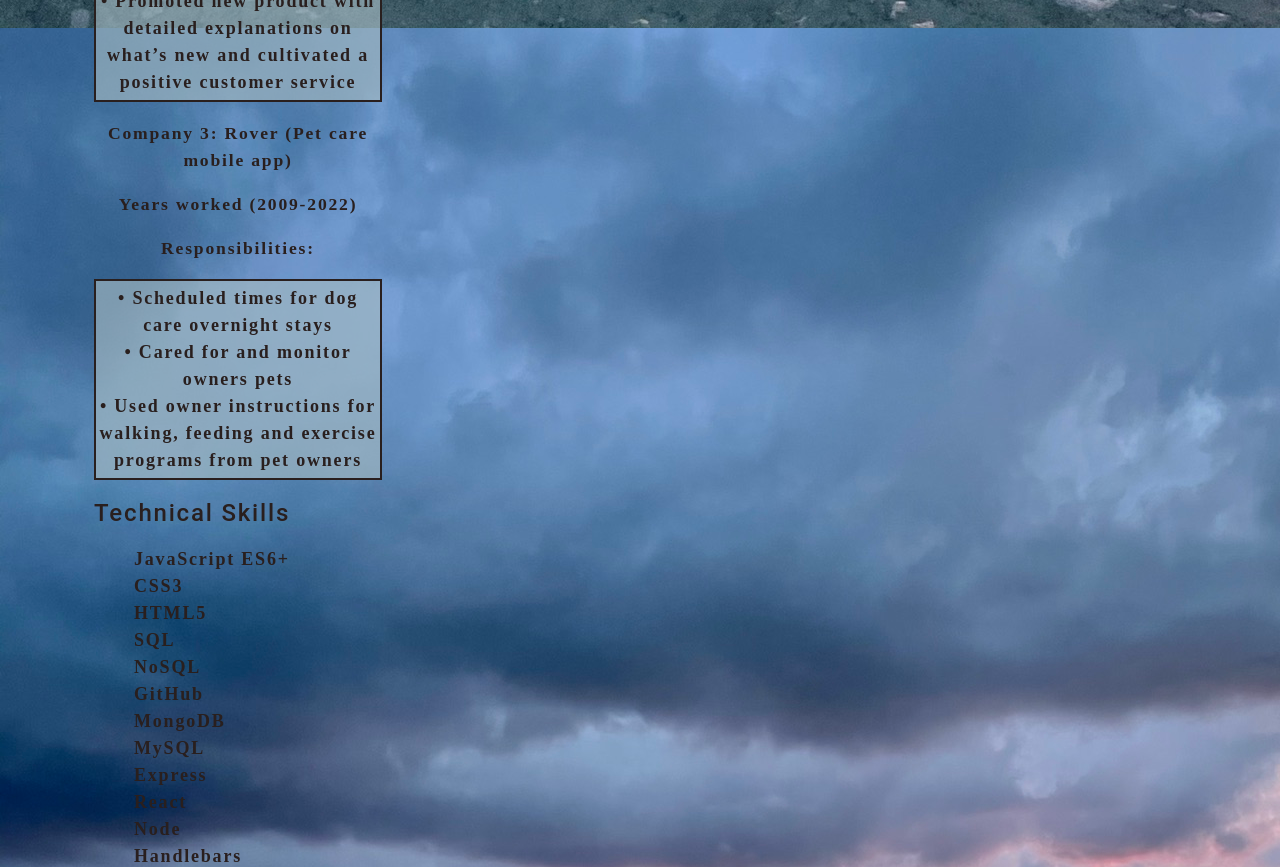
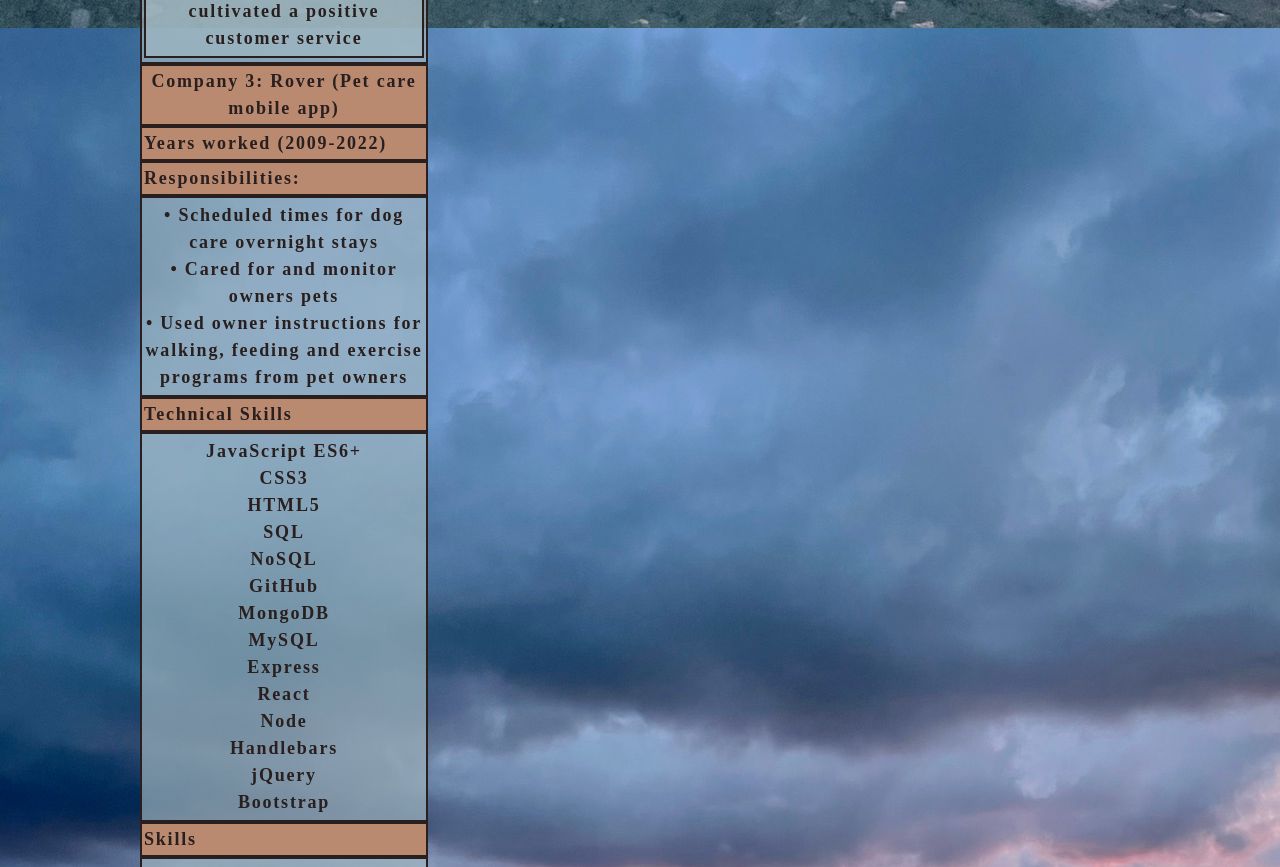
Before and after one commit to Plaindemon/disco-outlet-react-portfolio, a React (Create React App) app: page /resume in a window 1280 px wide. Shown: the part 2020-2887 px from the top of the page. Built offline with nearby package versions, Linux system fonts and the light colour scheme.

Commit message:
css styling work in progress

```diff
--- a/src/components/Resume/index.js
+++ b/src/components/Resume/index.js
@@ -1,22 +1,18 @@
 import React from 'react';
-import { Card, Button, ListGroup, ListItem } from 'react-bootstrap';
+import { Card, CardGroup, Button, ListGroup, ListItem, Row, Col } from 'react-bootstrap';
+import { Container } from '../Footer/FooterStyles';
 
 function Resume() {
     return (
-        <section>
+        <Container>
 
+        <Row xs={1} md={2}>
 
-            {/* <Card className="resume-head">Resume</Card> */}
-
-            {/* <Card.Img variant="top" src="holder.js/100px180" /> */}
-
-
-
-
+            <Col>
 
                     <Card className="resume-section" style={{ width: '18rem' }}>
                         <Card.Body>
-                    <Card.Subtitle className="resume-head">Education: </Card.Subtitle>
+                            <Card.Title className="resume-head">Education: </Card.Title>
                             <ListGroup className="resume-box" variant="flush">
                                 <ListGroup.Item>Certificate, Full Stack Web Development </ListGroup.Item>
                                 <ListGroup.Item>University of Utah - Salt Lake City, UT</ListGroup.Item>
@@ -37,7 +33,9 @@ function Resume() {
                             </ListGroup>
                         </Card.Body>
                     </Card>
-            <Card style={{ width: '18rem' }}>
+                    </Col>
+            <Col>
+                    <Card className="resume-section" style={{ width: '18rem' }}>
 
                         <Card.Header className="resume-head">Company 1: Ken Garff Automotive Group</Card.Header>
 
@@ -57,72 +55,90 @@ function Resume() {
                             </ListGroup>
                         </Card.Body>
                     </Card>
-            <Card style={{ width: '18rem' }}>
-                <p>Company 2: Michael Kors</p>
-                <p>Years worked (2016-2018)</p>
 
-                <p>Responsibilities:  </p>
-                <ol className="resume-box">
-                    <li> • Performed excellent communication skills with customers to prioritize their needs</li>
-                    <li> • Personalized the customer experience for each individual customer</li>
-                    <li> • Top 3 in sales performance every month</li>
-                    <li> • Processed shipment and organized back of house on daily basis </li>
-                    <li> • Promoted new product with detailed explanations on what’s new and cultivated a positive customer service</li>
 
-                </ol>
+                </Col>
+        </Row>
 
+
+        <Row xs={1} md={2}>
+            <Col>
+                    <Card className="resume-section" style={{ width: '18rem' }}>
+                        <Card.Body>
+                            <Card.Header className="resume-head">Company 2: Michael Kors</Card.Header>
+                            <Card.Body className="resume-box">
+                                <Card.Title className="resume-head">Years worked (2016-2018)</Card.Title>
+
+                                <Card.Title className="resume-head">Responsibilities: </Card.Title>
+                                <ListGroup className="resume-box" variant="flush">
+                                    <ListGroup.Item> • Performed excellent communication skills with customers to prioritize their needs</ListGroup.Item>
+                                    <ListGroup.Item> • Personalized the customer experience for each individual customer</ListGroup.Item>
+                                    <ListGroup.Item> • Top 3 in sales performance every month</ListGroup.Item>
+                                    <ListGroup.Item> • Processed shipment and organized back of house on daily basis </ListGroup.Item>
+                                    <ListGroup.Item> • Promoted new product with detailed explanations on what’s new and cultivated a positive customer service</ListGroup.Item>
+
+                                </ListGroup>
+                            </Card.Body>
+                        </Card.Body>
                     </Card>
+                    <Card className="resume-section" style={{ width: '18rem' }}>
+                        <Card.Body>
+                            <Card.Header className="resume-head">Company 3: Rover (Pet care mobile app) </Card.Header>
+                            <Card.Title className="resume-head">Years worked (2009-2022)</Card.Title>
 
-            <Card style={{ width: '18rem' }}>
-                <p>Company 3: Rover (Pet care mobile app) </p>
-                <p>Years worked (2009-2022)</p>
+                            <Card.Title className="resume-head">Responsibilities: </Card.Title>
+                            <ListGroup className="resume-box" variant="flush">
+                                <ListGroup.Item> • Scheduled times for dog care overnight stays</ListGroup.Item>
+                                <ListGroup.Item> • Cared for and monitor owners pets</ListGroup.Item>
+                                <ListGroup.Item> • Used owner instructions for walking, feeding and exercise programs from pet owners </ListGroup.Item>
 
-                <p>Responsibilities: </p>
-                <ol className="resume-box">
-                    <li> • Scheduled times for dog care overnight stays</li>
-                    <li> • Cared for and monitor owners pets</li>
-                    <li> • Used owner instructions for walking, feeding and exercise programs from pet owners </li>
+                            </ListGroup>
+                        </Card.Body>
+                    </Card>
+            </Col>
+                    </Row >
+        <Row xs={1} md={2}>
+        <Col>
+            <Card className="resume-section" style={{ width: '18rem' }}>
+                <Card.Body>
+                    <Card.Header className="resume-head">Technical Skills</Card.Header>
+                    <ListGroup className="resume-box" variant="flush">
+                        <ListGroup.Item>JavaScript ES6+</ListGroup.Item>
+                        <ListGroup.Item>CSS3</ListGroup.Item>
+                        <ListGroup.Item>HTML5</ListGroup.Item>
+                        <ListGroup.Item>SQL</ListGroup.Item>
+                        <ListGroup.Item>NoSQL</ListGroup.Item>
+                        <ListGroup.Item>GitHub</ListGroup.Item>
+                        <ListGroup.Item>MongoDB</ListGroup.Item>
+                        <ListGroup.Item>MySQL</ListGroup.Item>
+                        <ListGroup.Item>Express</ListGroup.Item>
+                        <ListGroup.Item>React</ListGroup.Item>
+                        <ListGroup.Item>Node</ListGroup.Item>
+                        <ListGroup.Item>Handlebars</ListGroup.Item>
+                        <ListGroup.Item>jQuery</ListGroup.Item>
+                        <ListGroup.Item>Bootstrap</ListGroup.Item>
+                    </ListGroup>
+                    <Card.Header className="resume-head">Skills</Card.Header>
+                    <ListGroup className="resume-box" variant="flush">
+                        <ListGroup.Item>Communication</ListGroup.Item>
+                        <ListGroup.Item>Chemistry</ListGroup.Item>
+                        <ListGroup.Item>Ceramics</ListGroup.Item>
+                        <ListGroup.Item>Inventory Management</ListGroup.Item>
+                        <ListGroup.Item>Supply Management</ListGroup.Item>
+                        <ListGroup.Item>Safe Chemical Handling</ListGroup.Item>
+                        <ListGroup.Item>Customer Care</ListGroup.Item>
+                        <ListGroup.Item>Customer Service</ListGroup.Item>
+                        <ListGroup.Item>Customer Support</ListGroup.Item>
 
-                </ol>
-
+                    </ListGroup>
+                </Card.Body>
             </Card>
 
 
+                    </Col>
+                </Row >
 
-            <div>
-                <h4>Technical Skills</h4>
-                <ul>
-                    <li>JavaScript ES6+</li>
-                    <li>CSS3</li>
-                    <li>HTML5</li>
-                    <li>SQL</li>
-                    <li>NoSQL</li>
-                    <li>GitHub</li>
-                    <li>MongoDB</li>
-                    <li>MySQL</li>
-                    <li>Express</li>
-                    <li>React</li>
-                    <li>Node</li>
-                    <li>Handlebars</li>
-                    <li>jQuery</li>
-                    <li>Bootstrap</li>
-                </ul>
-                <h4>Skills</h4>
-                <ul>
-                    <li>Communication</li>
-                    <li>Chemistry</li>
-                    <li>Ceramics</li>
-                    <li>Inventory Management</li>
-                    <li>Supply Management</li>
-                    <li>Safe Chemical Handling</li>
-                    <li>Customer Care</li>
-                    <li>Customer Service</li>
-                    <li>Customer Support</li>
-
-                </ul>
-            </div>
-
-        </section>
+            </Container>
     );
 }
 
--- a/src/index.css
+++ b/src/index.css
@@ -1,9 +1,5 @@
 
-main {
-	margin: 0 auto;
-	max-width: 90%;
-  padding: 50px 30px;
-}
+
 :root {
   --primary: #a3bac3a8;
   --secondary: #ADE1E5;
@@ -22,10 +18,10 @@ main {
   box-sizing: border-box;
 }
 
-html,
+/* html,
 body {
   min-height: 100%;
-}
+} */
 
 body {
   margin: 0;
```
Lines whose indentation alone changed are shown as unchanged.
